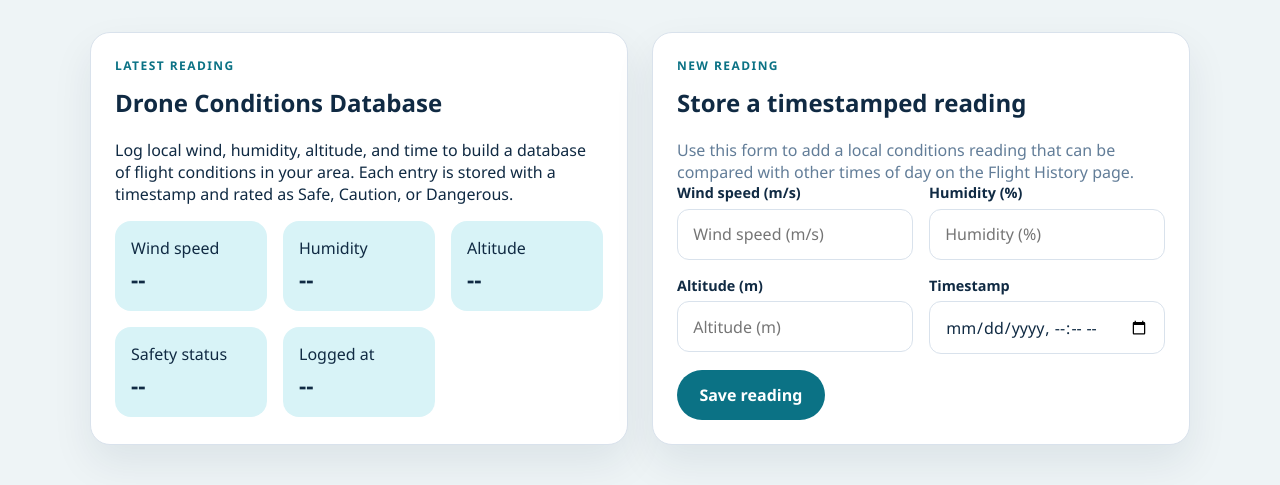
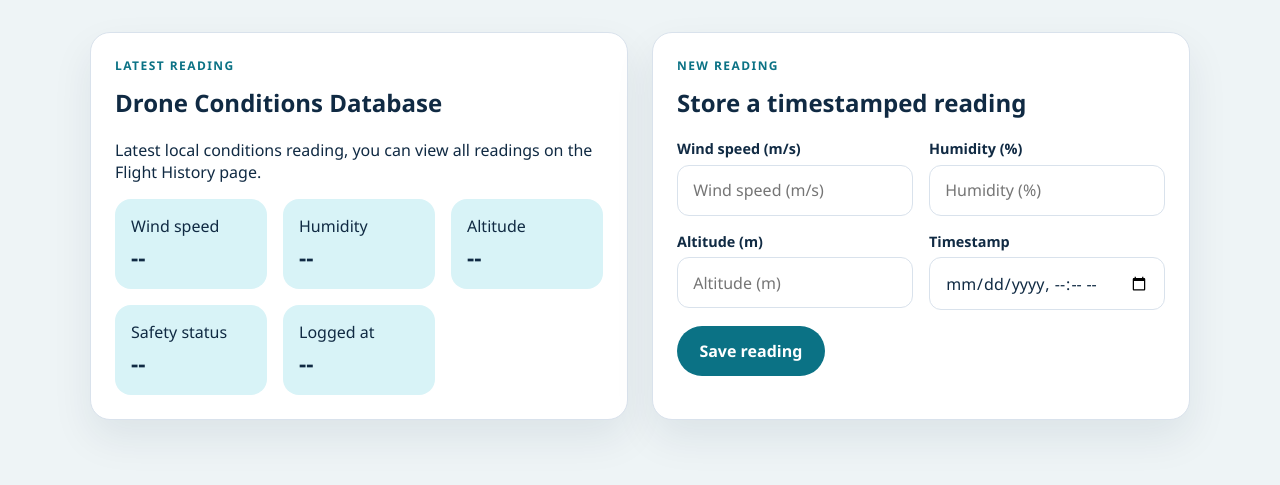
Before and after one commit to Ibrahim3640/Pi-drone---Website, a Django app: page / in a window 1280 px wide. Shown: the part 100-585 px from the top of the page. Run offline with Django 4.2, Linux system fonts and the light colour scheme; the visitor is signed in with stand-in values (Sample User, id 1); data that the repository does not hold is empty.

Commit message:
Updated text on panels.

```diff
--- a/Django_Project/flight_monitoring/templates/flight_monitoring/home.html
+++ b/Django_Project/flight_monitoring/templates/flight_monitoring/home.html
@@ -28,7 +28,7 @@
             <div class="panel">
                 <p class="eyebrow">Latest Reading</p>
                 <h1>Drone Conditions Database</h1>
-                <p>Log local wind, humidity, altitude, and time to build a database of flight conditions in your area. Each entry is stored with a timestamp and rated as Safe, Caution, or Dangerous.</p>
+                <p>Latest local conditions reading, you can view all readings on the Flight History page.</p>
                 <div class="summary-grid">
                     <div class="stat">
                         <span>Wind speed</span>
@@ -65,7 +65,7 @@
             <div class="panel">
                 <p class="eyebrow">New Reading</p>
                 <h2>Store a timestamped reading</h2>
-                <p class="form-note">Use this form to add a local conditions reading that can be compared with other times of day on the Flight History page.</p>
+                <p class="form-note"></p>
                 <form method="post">
                     {% csrf_token %}
                     <div class="form-grid">
```
